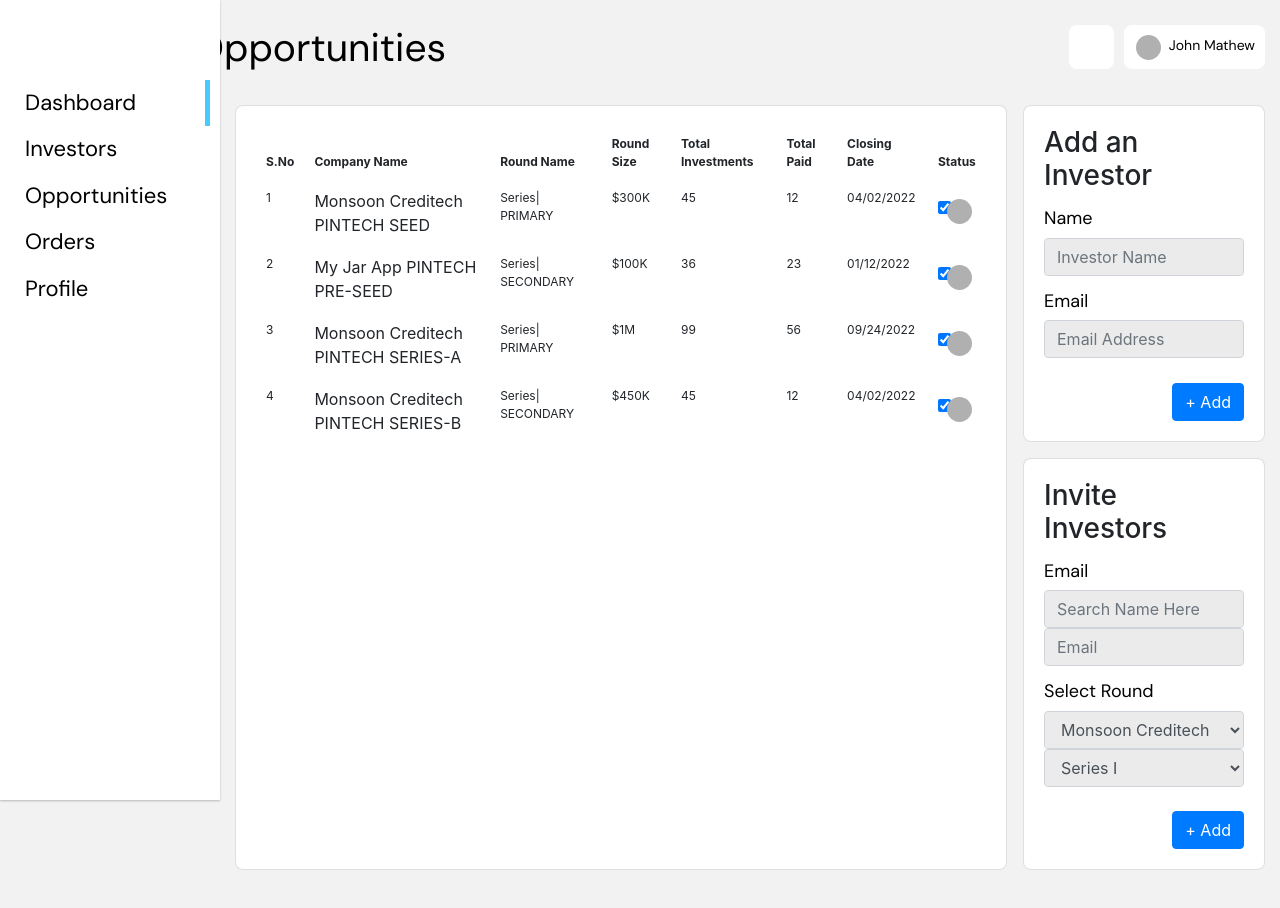
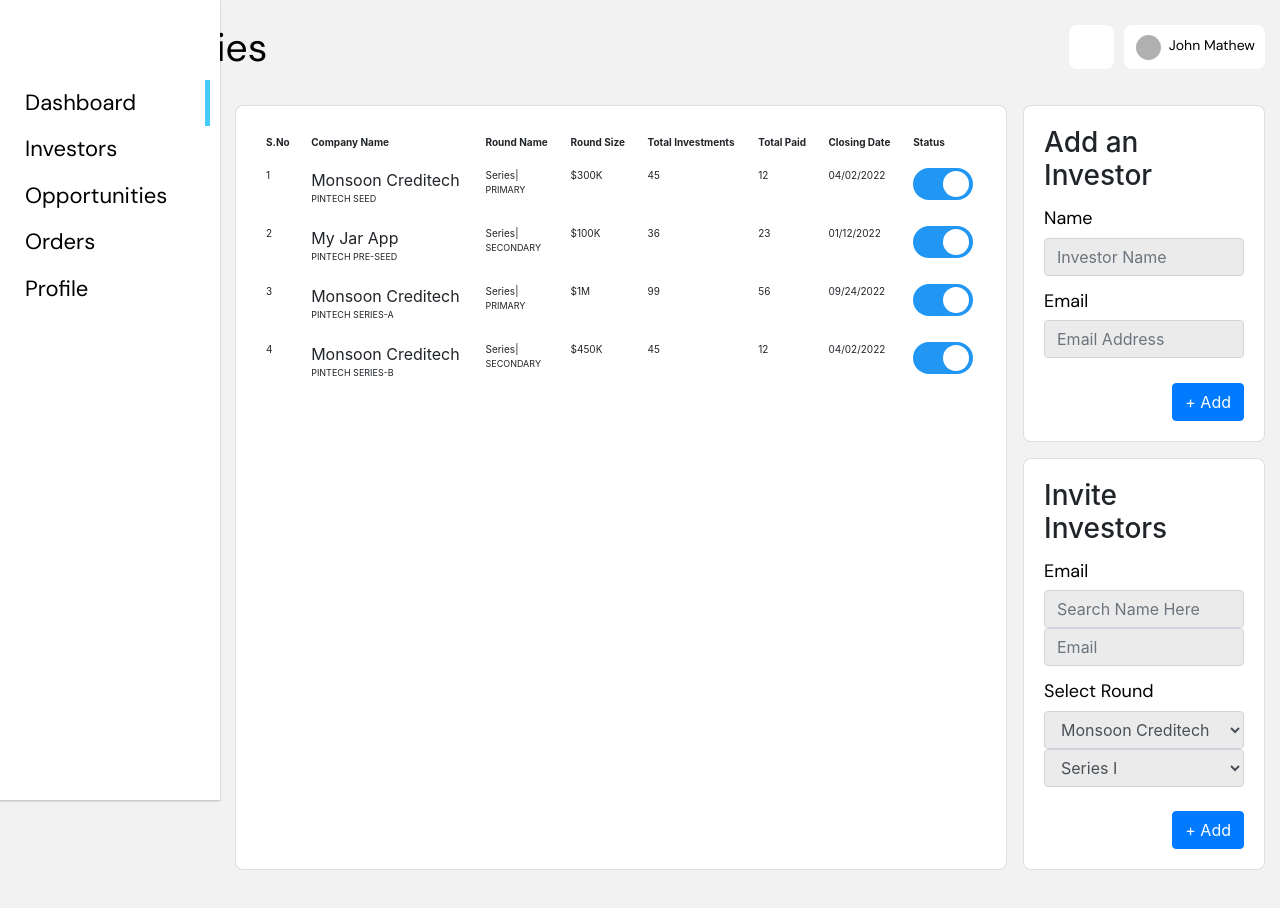
Before and after one commit to shubham056/dashbaord-demo-project, a React (Create React App) app: page /opportunities in a window 1280 px wide. Shown: the top 908 px of the page. Built offline with nearby package versions, Linux system fonts and the light colour scheme.

Commit message:
make it better

```diff
--- a/public/assets/css/style.css
+++ b/public/assets/css/style.css
@@ -56,7 +56,6 @@
   letter-spacing: 0px;
   line-height: 1.2;
   padding:25px 0 33px 0;
-  text-align: center;
 }
 .userimg ul{
   display:flex;
@@ -261,7 +260,7 @@
 }
 .topsec .tablearea2 th,.topsec .tablearea2 td{
   border:none; padding: 9px 10px;
-  font-size: 12px;
+  font-size: 10px;
 }
 .topsec .tablearea2 td:nth-child(1){display: flex; justify-content: space-between;}
 .topsec .tablearea2 td:nth-child(2){font-size: 16px;}
@@ -281,3 +280,71 @@
   .actbnt,.progbnt{font-size: 8px;}
   .mobview{margin-top: 20px;}
 }
+.tablearea2 td span {
+  font-size: 9px;
+  display: block;
+}
+.tablearea2 td label.switch {
+  position: relative;
+  display: inline-block;
+  width: 60px;
+  height: 32px;
+  line-height: inherit;
+  white-space: inherit;
+  letter-spacing: inherit;
+}
+
+.tablearea2 td label.switch input {
+  opacity: 0;
+  width: 0;
+  height: 0;
+}
+
+.tablearea2 td span.slider {
+  position: absolute;
+  cursor: pointer;
+  top: 0;
+  left: 0;
+  right: 0;
+  bottom: 0;
+  background-color: #ccc;
+  -webkit-transition: .4s;
+  transition: .4s;
+  width: 60px;
+  height: 32px;
+}
+
+.tablearea2 td span.slider:before {
+  position: absolute;
+  content: "";
+  height: 26px;
+  width: 26px;
+  left: 4px;
+  bottom: 3px;
+  background-color: white;
+  -webkit-transition: .4s;
+  transition: .4s;
+}
+
+.tablearea2 td label input:checked + .slider {
+  background-color: #2196F3;
+}
+
+.tablearea2 td label input:focus + .slider {
+  box-shadow: 0 0 1px #2196F3;
+}
+
+.tablearea2 td label input:checked + .slider:before {
+  -webkit-transform: translateX(26px);
+  -ms-transform: translateX(26px);
+  transform: translateX(26px);
+}
+
+/* Rounded sliders */
+.tablearea2 td span.slider.round {
+  border-radius: 34px;
+}
+
+.tablearea2 td span.slider.round:before {
+  border-radius: 50%;
+}
```
